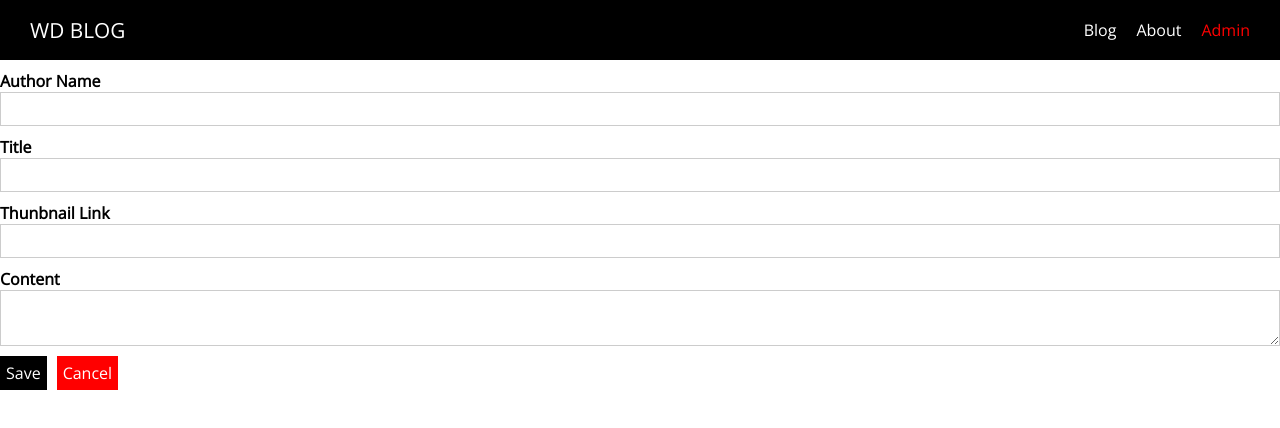
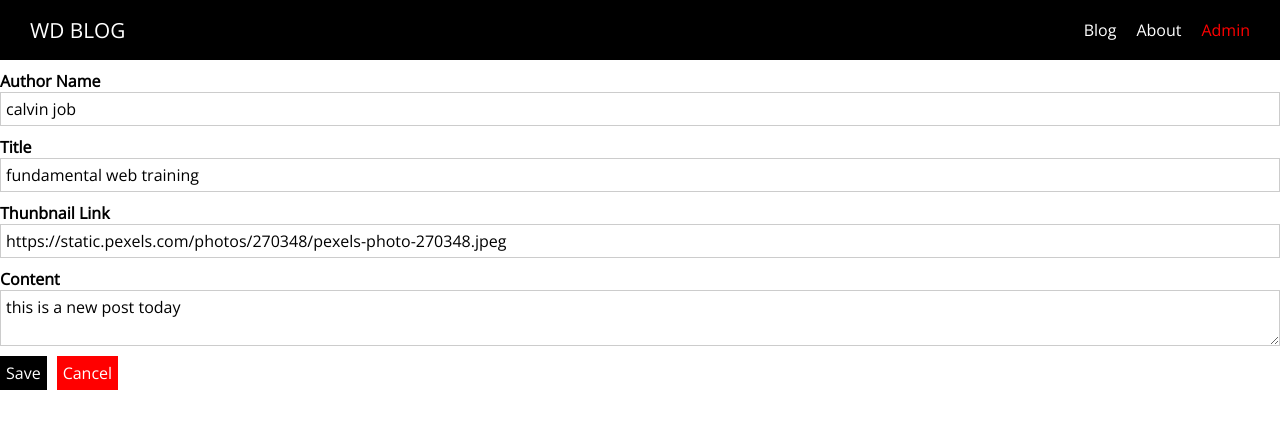
Before and after one commit to calvin-puram/nuxt-app, a Nuxt app: page /admin/1 in a window 1280 px wide. Shown: the top 428 px of the page. Built offline with nearby package versions, Linux system fonts and the light colour scheme.

Commit message:
populate the post fields

```diff
--- a/components/Admin/AdminPostForm.vue
+++ b/components/Admin/AdminPostForm.vue
@@ -38,14 +38,23 @@ export default {
     AppControlInput,
     AppButtonInput
   },
+  props: {
+    // eslint-disable-next-line vue/require-default-prop
+    loadedPost: {
+      type: Object,
+      required: false
+    }
+  },
   data() {
     return {
-      editedPost: {
-        author: '',
-        title: '',
-        thumbnailLink: '',
-        content: ''
-      }
+      editedPost: this.loadedPost
+        ? { ...this.loadedPost }
+        : {
+            author: '',
+            title: '',
+            thumbnailLink: '',
+            content: ''
+          }
     };
   },
   methods: {
--- a/pages/admin/_postId/index.vue
+++ b/pages/admin/_postId/index.vue
@@ -1,7 +1,7 @@
 <template>
   <div class="admin-post-page">
     <section class="update-form">
-      <AdminPostForm />
+      <AdminPostForm :loaded-post="loadedPost" />
     </section>
   </div>
 </template>
@@ -12,6 +12,17 @@ export default {
   components: {
     AdminPostForm
   },
+  data() {
+    return {
+      loadedPost: {
+        author: 'calvin job',
+        title: 'fundamental web training',
+        thumbnailLink:
+          'https://static.pexels.com/photos/270348/pexels-photo-270348.jpeg',
+        content: 'this is a new post today'
+      }
+    };
+  },
   head() {
     return {
       title: 'Manage Post'
```
